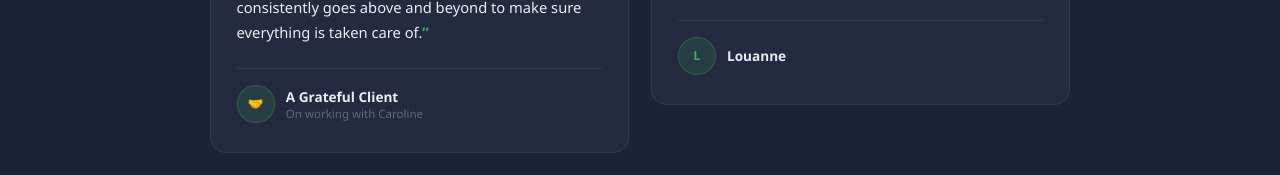
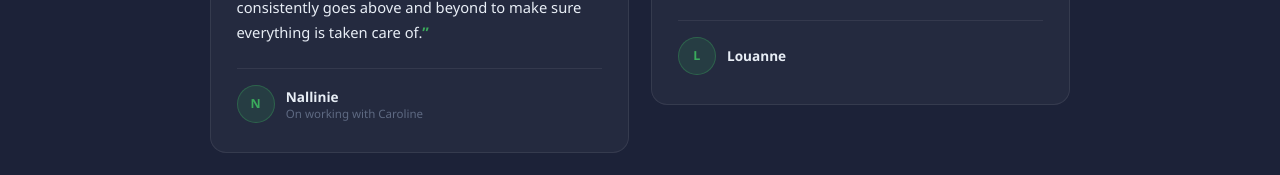
Before and after one commit to Riaan371/paytech-website, a plain HTML site: page partners.html in a window 1280 px wide. Shown: the part 2582-2757 px from the top of the page. Drawn offline with Linux system fonts and the light colour scheme.

Commit message:
Attribute Caroline testimonial to Nallinie by name
Client provided the missing signature — updating from the generic
"A Grateful Client" placeholder to her actual name.

Co-Authored-By: Claude Sonnet 5 <noreply@anthropic.com>

```diff
--- a/partners.html
+++ b/partners.html
@@ -571,9 +571,9 @@
             <div class="testimonial-stars">★★★★★</div>
             <p class="testimonial-quote">In a world where outstanding customer service can be hard to find, Caroline has been an absolute breath of fresh air. From the very beginning, she has treated every interaction with kindness, patience, professionalism, and genuine care. No request has ever seemed to be too much trouble, and she consistently goes above and beyond to make sure everything is taken care of.</p>
             <div class="testimonial-author">
-              <div class="testimonial-avatar">🤝</div>
+              <div class="testimonial-avatar">N</div>
               <div>
-                <div class="testimonial-name">A Grateful Client</div>
+                <div class="testimonial-name">Nallinie</div>
                 <div class="testimonial-role">On working with Caroline</div>
               </div>
             </div>
```
